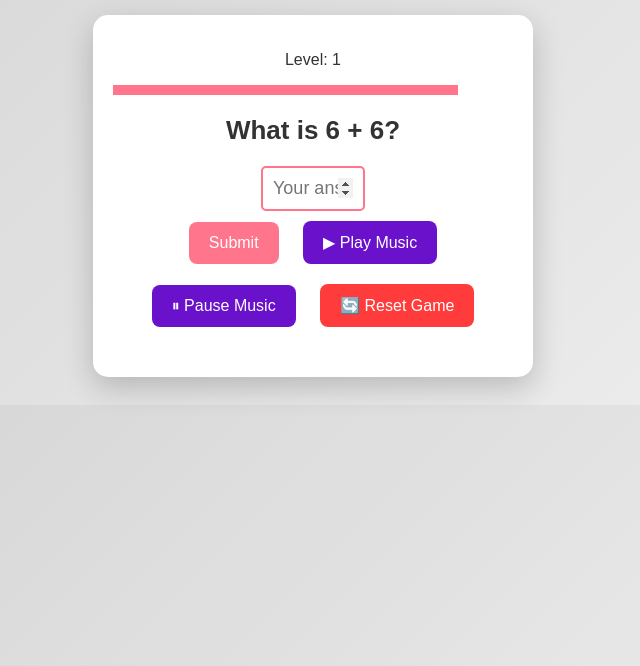
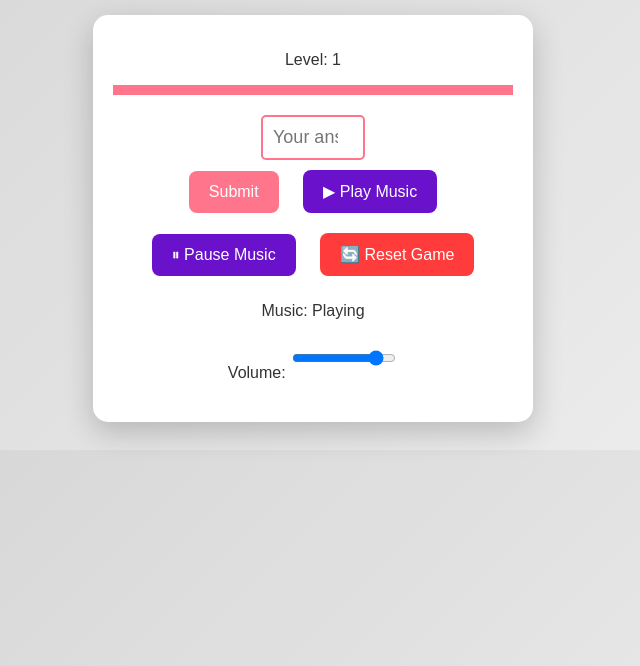
Before and after one commit to Adithyan1426/ball, a plain HTML site: page index.html in a window 1280 px wide. Shown: the part 134-800 px from the top of the page, without its empty margins (327-967 px from the left). Drawn offline with Linux system fonts and the light colour scheme.

Commit message:
Update index.html

```diff
--- a/index.html
+++ b/index.html
@@ -86,6 +86,9 @@
         <button class="btn-secondary" onclick="playMusic()">▶ Play Music</button>
         <button class="btn-secondary" onclick="pauseMusic()">⏸ Pause Music</button>
         <button class="btn-reset" onclick="resetGame()">🔄 Reset Game</button>
+        <p id="music-status">Music: Paused</p>
+        <label for="volume">Volume:</label>
+        <input type="range" id="volume" min="0" max="1" step="0.01" value="1" onchange="adjustVolume(this)">
         <p class="message" id="message"></p>
     </div>
 
@@ -131,14 +134,12 @@
         function checkAnswer() {
             let userAnswer = parseFloat(document.getElementById("answer").value);
             if (userAnswer === correctAnswer) {
-                document.getElementById("message").textContent = "🎉 Congratulations! You got it right! +10 Points!";
-                document.getElementById("message").style.color = "green";  // Green for correct answers
+                document.getElementById("message").textContent = `🎉 Correct! +10 Points!`;
                 score += 10;
                 streak++;
                 level++;
             } else {
-                document.getElementById("message").textContent = `❌ Oops! Wrong Answer! Your Answer: ${userAnswer} | Correct Answer: ${correctAnswer}`;
-                document.getElementById("message").style.color = "red";  // Red for incorrect answers
+                document.getElementById("message").textContent = `❌ Wrong! Your Answer: ${userAnswer} | Correct Answer: ${correctAnswer}`;
                 score = Math.max(0, score - 5);
                 streak = 0;
                 document.getElementById("retry-math").style.display = "block";
@@ -189,14 +190,23 @@
             generateQuestion();
         }
 
-        function playMusic() { music.play(); }
-        function pauseMusic() { music.pause(); }
+        function playMusic() {
+            music.play();
+            document.getElementById("music-status").textContent = "Music: Playing";
+        }
 
-        document.getElementById("high-score").textContent = highScore;
-        document.getElementById("level").textContent = level;
-        document.getElementById("score").textContent = score;
+        function pauseMusic() {
+            music.pause();
+            document.getElementById("music-status").textContent = "Music: Paused";
+        }
 
-        generateQuestion();
+        function adjustVolume(slider) {
+            music.volume = slider.value; // Adjust the music volume based on the slider.
+        }
+
+        window.onload = function() {
+            playMusic(); // Automatically starts the music when the page loads.
+        };
     </script>
 </body>
 </html>
```
